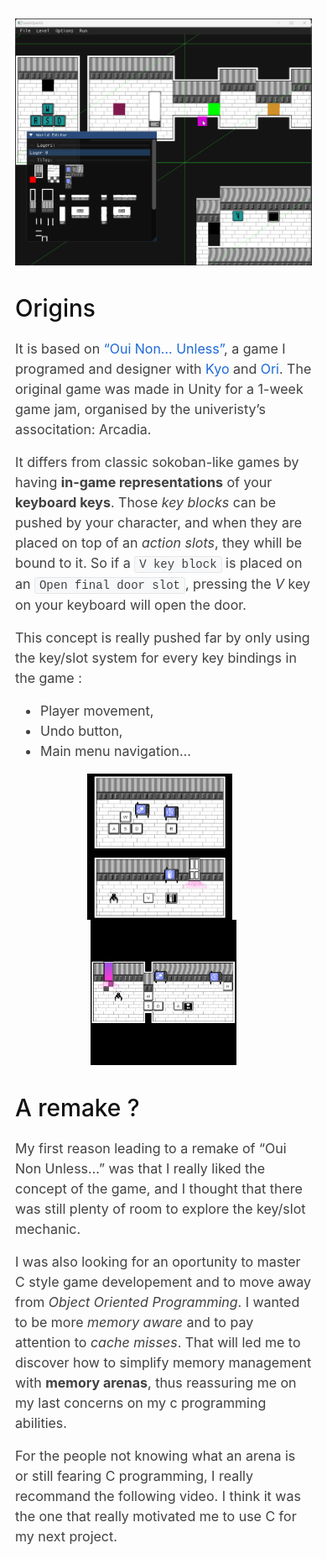
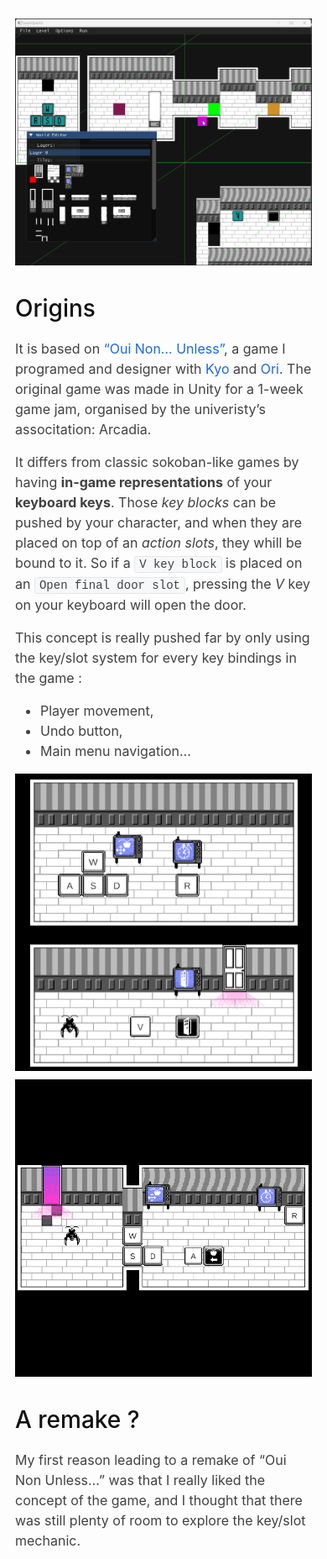
Before and after one commit to WAnoukh/WAnoukh.github.io, a Jekyll site: the page built from docs/collections/_projects/onu.md, in a window 390 px wide. Shown: the part 672-2528 px from the top of the page at 84% size. Built offline with Jekyll 4.4.1, drawn with Linux system fonts in a browser that asks for light colours; nearby versions of some CDN libraries; grey boxes are pictures that could not be loaded.

Commit message:
Made Onu article responsive

```diff
--- a/docs/collections/_projects/onu.md
+++ b/docs/collections/_projects/onu.md
@@ -29,11 +29,35 @@ This concept is really pushed far by only using the key/slot system for every ke
 - Undo button,
 - Main menu navigation...
 
-<p align="center">
-  <img alt="Second level of the base game" src="../assets/images/projects/onu/onu-base-1.png" width="49%">
-&nbsp;
-  <img alt="Fifth level of the base game" src="../assets/images/projects/onu/onu-base-2.png" width="49%">
-</p>
+<style>
+  .responsive-images {
+    display: flex;
+    flex-wrap: wrap;
+    justify-content: center;
+    gap: 1%; /* nice small space on desktop */
+  }
+
+  .responsive-images img {
+    width: 49%;
+    height: auto;
+  }
+
+  @media (max-width: 600px) {
+    .responsive-images {
+        flex-direction: column;  /* Stack vertically */
+        align-items: center;     /* Center each image */
+        gap: 10px;               /* Vertical space between them */
+    }
+    .responsive-images img {
+      width: 100%;
+    }
+  }
+</style>
+
+<div class="responsive-images">
+  <img alt="Second level of the base game" src="../assets/images/projects/onu/onu-base-1.png">
+  <img alt="Fifth level of the base game" src="../assets/images/projects/onu/onu-base-2.png">
+</div>
 
 ## A remake ?
 
```
